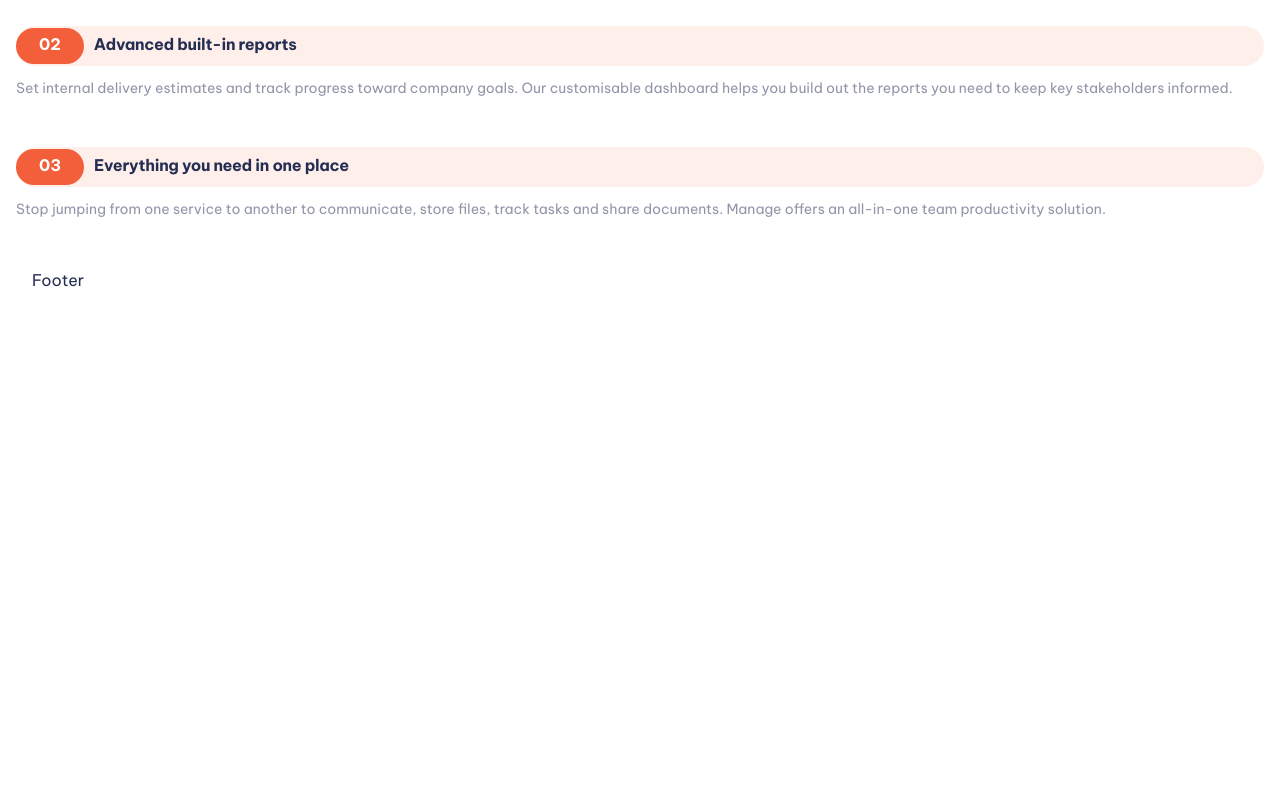
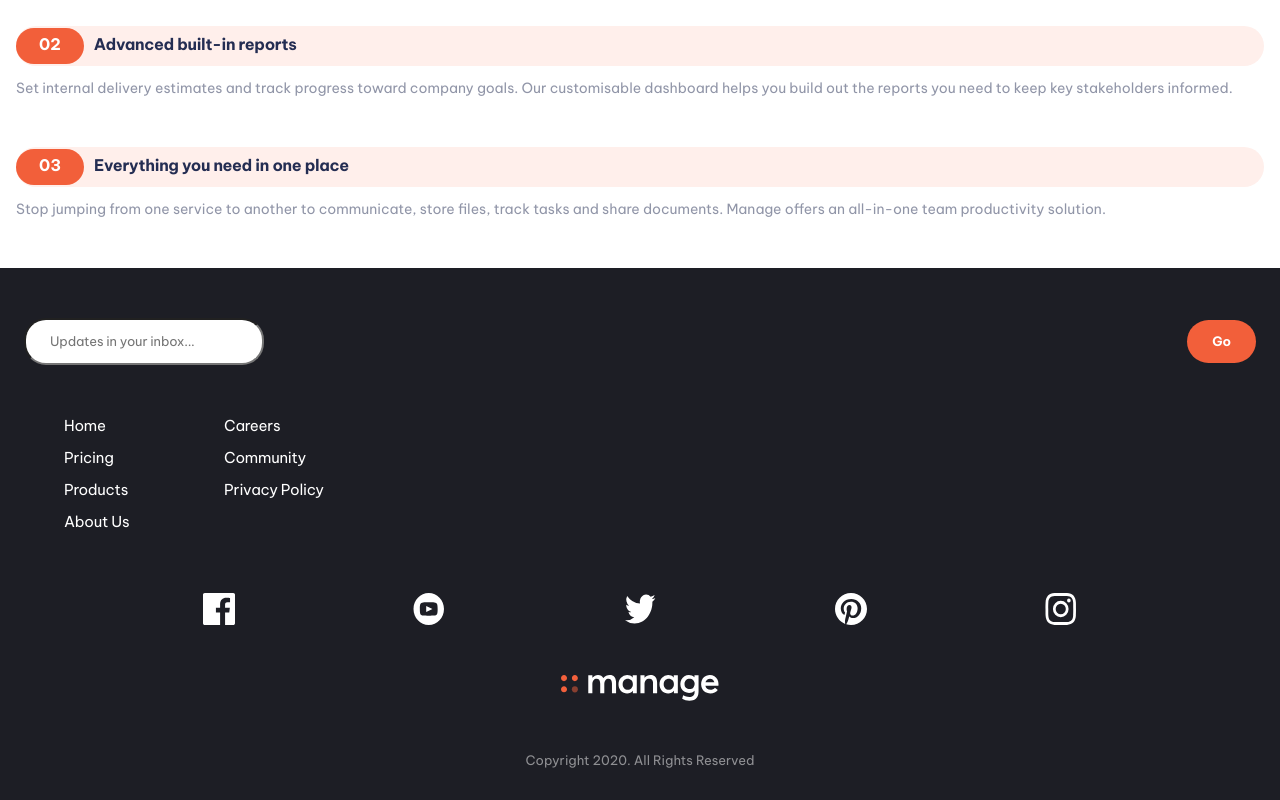
Before and after one commit to kpav33/manage-landing-page, a Next.js app: page / in a window 1280 px wide. Shown: the part 1142-1942 px from the top of the page. Before the commit the page ends 1434 px from the top, so only its background shows below. Built offline with nearby package versions, Linux system fonts and the light colour scheme.

Commit message:
Add footer section

```diff
--- a/components/Footer/Footer.module.css
+++ b/components/Footer/Footer.module.css
@@ -1,3 +1,71 @@
 .container {
-    padding: 0 2rem;
+    padding: 50px 24px 30px 24px;
+    background-color: var(--darkBlue);
+    color: #FFF;
 }
+
+.form {
+    display: flex;
+    justify-content: space-between;
+    align-items: center;
+}
+
+.form input {
+    font-family: 'Be Vietnam Pro', sans-serif;
+    font-weight: 400;
+    font-size: 13px;
+    line-height: 19px;
+    letter-spacing: -0.1px;
+    color: #8D8D8D;
+    width: 240px;
+    padding: 12px 24px;
+    border-radius: 22px;
+}
+
+.form button {
+    background-color: var(--primaryRed);
+    border: none;
+    font-family: 'Be Vietnam Pro', sans-serif;
+    font-weight: 700;
+    font-size: 13px;
+    line-height: 13px;
+    color: #FFF;
+    padding: 15px 25px;
+    border-radius: 22px;
+}
+
+.navigationContainer {
+    font-size: 15px;
+    font-weight: 400;
+    line-height: 22px;
+    letter-spacing: -0.23px;
+    margin: 50px 50px 50px 40px;
+    display: grid;
+    grid-template: auto /  100px 100px;
+    gap: 60px;
+}
+
+.navigationContainer p {
+    margin-bottom: 10px;
+}
+
+.socialsContainer {
+    display: flex;
+    justify-content: space-evenly;
+    align-items: center;
+}
+
+.logoContainer {
+    margin: 50px 0px;
+    display: flex;
+    justify-content: center;
+    align-items: center;
+}
+
+.copyright {
+    text-align: center;
+    font-size: 13px;
+    line-height: 19px;
+    color: #FFF;
+    opacity: 0.5;
+}
--- a/components/Footer/index.js
+++ b/components/Footer/index.js
@@ -1,6 +1,83 @@
-import React from "react";
+import React, { useState } from "react";
+import Image from "next/image";
+
 import styles from "./Footer.module.css";
 
 export default function Footer() {
-  return <div className={styles.container}>Footer</div>;
+  const [value, setValue] = useState("");
+
+  function handleSubmit(e) {
+    e.preventDefault();
+    console.log(value);
+    setValue("");
+  }
+
+  return (
+    <footer className={styles.container}>
+      <form onSubmit={handleSubmit} className={styles.form}>
+        <input
+          type="text"
+          name="input"
+          value={value}
+          onChange={(e) => setValue(e.target.value)}
+          placeholder="Updates in your inbox..."
+        />
+        <button type="submit">Go</button>
+      </form>
+      <nav className={styles.navigationContainer}>
+        <div>
+          <p>Home</p>
+          <p>Pricing</p>
+          <p>Products</p>
+          <p>About Us</p>
+        </div>
+        <div>
+          <p>Careers</p>
+          <p>Community</p>
+          <p>Privacy Policy</p>
+        </div>
+      </nav>
+      <div className={styles.socialsContainer}>
+        <Image
+          src="/icon-facebook.svg"
+          alt="Facebook logo"
+          width={32}
+          height={32}
+        />
+        <Image
+          src="/icon-youtube.svg"
+          alt="Facebook logo"
+          width={32}
+          height={32}
+        />
+        <Image
+          src="/icon-twitter.svg"
+          alt="Facebook logo"
+          width={32}
+          height={32}
+        />
+        <Image
+          src="/icon-pinterest.svg"
+          alt="Facebook logo"
+          width={32}
+          height={32}
+        />
+        <Image
+          src="/icon-instagram.svg"
+          alt="Facebook logo"
+          width={32}
+          height={32}
+        />
+      </div>
+      <div className={styles.logoContainer}>
+        <Image
+          src="/logo-white.svg"
+          alt="Company logo"
+          width={158}
+          height={26}
+        />
+      </div>
+      <p className={styles.copyright}>Copyright 2020. All Rights Reserved</p>
+    </footer>
+  );
 }
```
Also changed, not shown: public/logo-white.svg (added).
